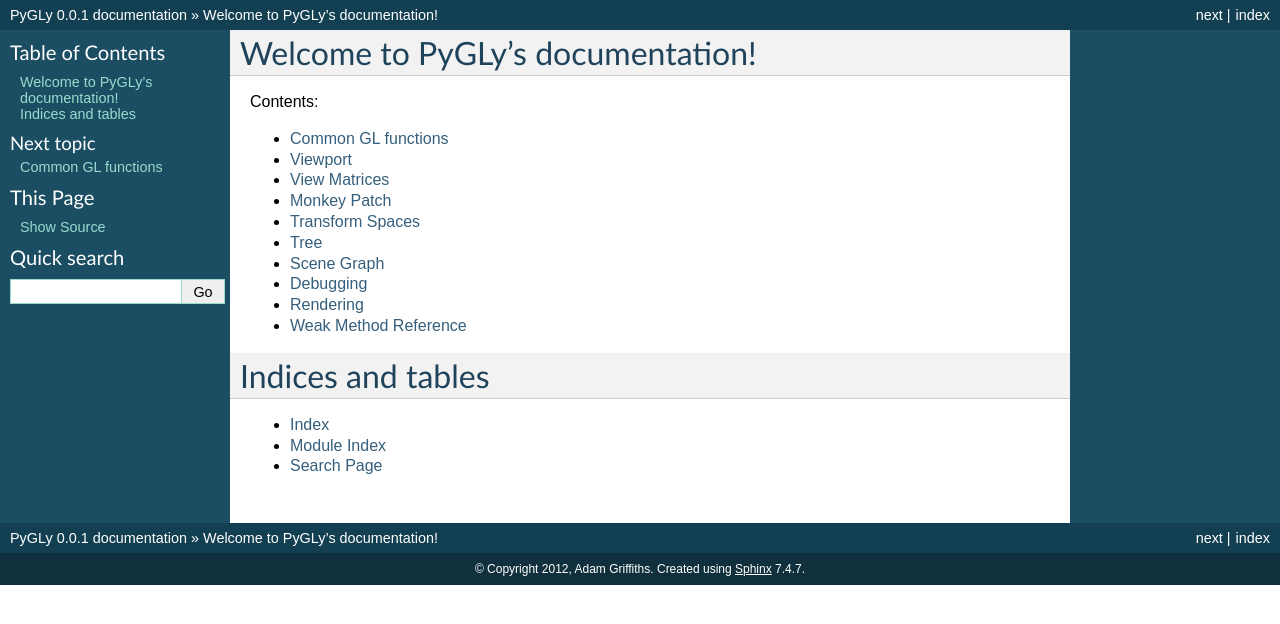
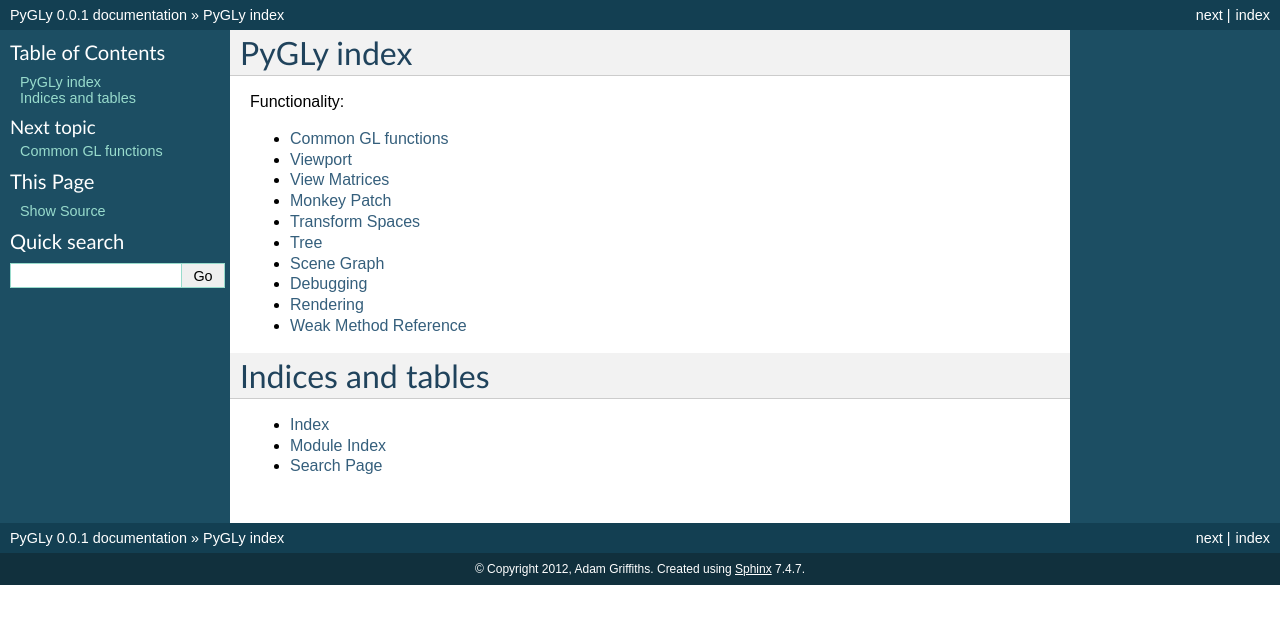
Before and after one commit to adamlwgriffiths/PyGLy, a Sphinx documentation site: the page built from docs/source/index.rst, in a window 1280 px wide. Shown: the top 624 px of the page. Built offline with Sphinx 7.4.7, drawn with Linux system fonts in a browser that asks for light colours; formulas are drawn with MathJax 3.

Commit message:
Minor change to index text.

```diff
--- a/docs/source/index.rst
+++ b/docs/source/index.rst
@@ -3,10 +3,10 @@
    You can adapt this file completely to your liking, but it should at least
    contain the root `toctree` directive.
 
-Welcome to PyGLy's documentation!
-=================================
+PyGLy index
+===========
 
-Contents:
+Functionality:
 
 .. toctree::
     :maxdepth: 2
```
